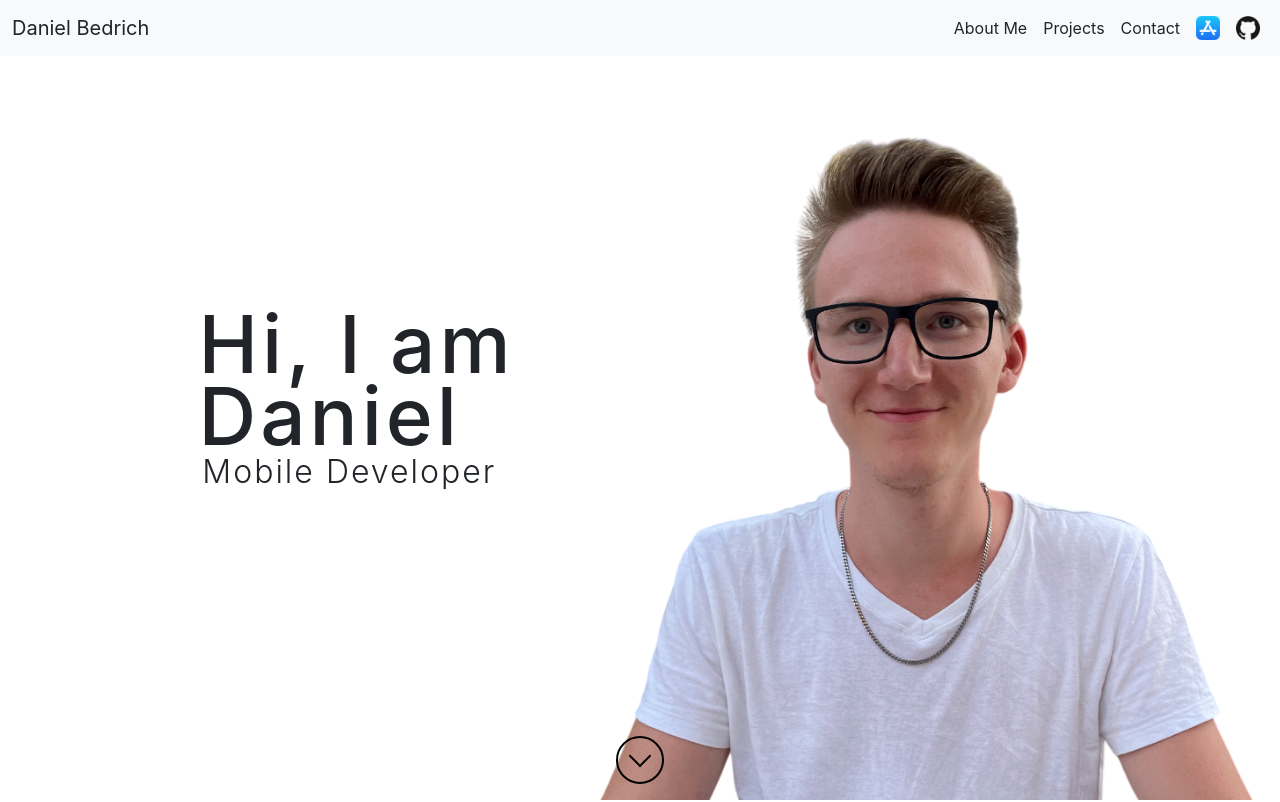
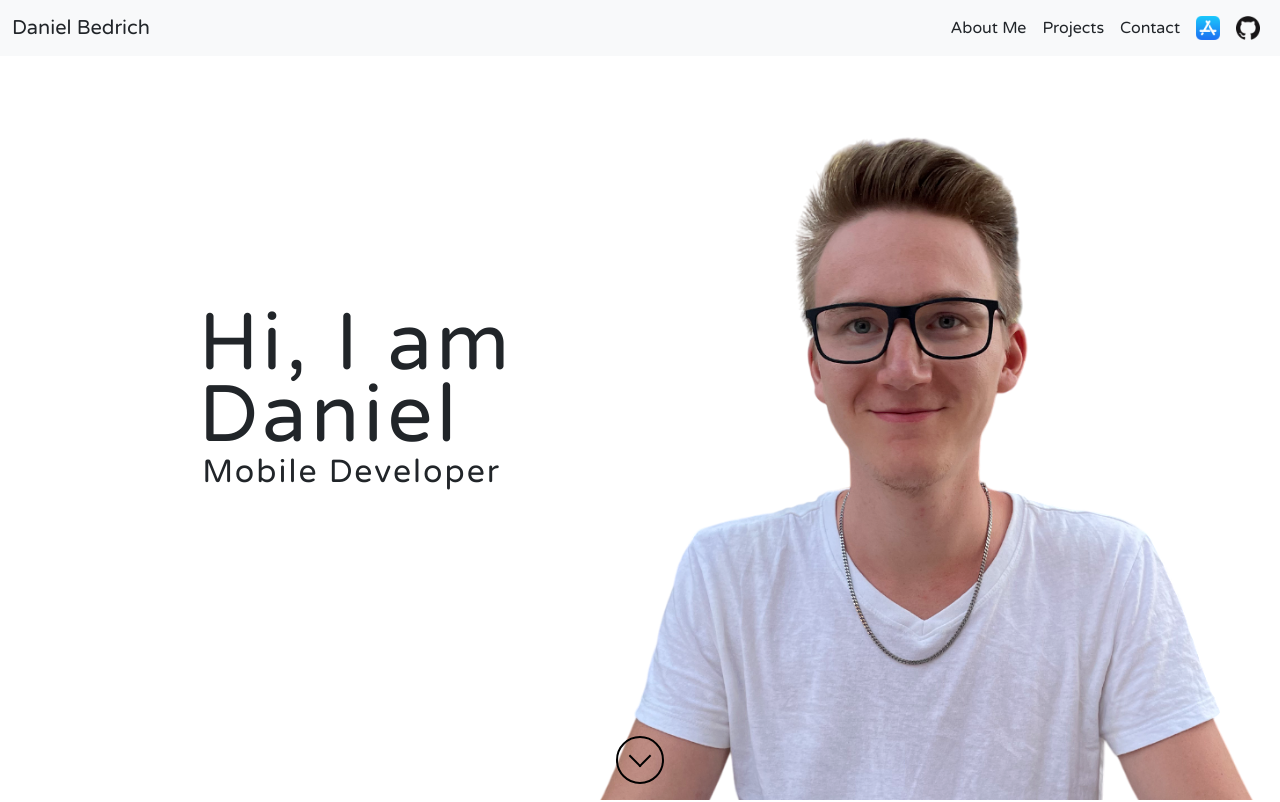
Before and after one commit to Hebrasco/hebrasco.github.io, a React (Create React App) app: page /#/ in a window 1280 px wide. Shown: the top 802 px of the page. Built offline with nearby package versions, Linux system fonts and the light colour scheme.

Commit message:
✨ Add new font

```diff
--- /dev/null
+++ b/src/assets/styles/custom.css
@@ -0,0 +1,8 @@
+@font-face {
+  font-family: 'Default';
+  src: url('../fonts/VarelaRound-Regular.ttf') format('truetype');
+}
+
+* {
+  font-family: 'Default';
+}
--- a/src/index.tsx
+++ b/src/index.tsx
@@ -6,9 +6,10 @@ import 'bootstrap/dist/css/bootstrap.min.css'
 
 import 'assets/styles/bootstrap-overrides.css'
 import 'assets/styles/default-overrides.css'
-
 import 'assets/styles/dark-mode-overrides.css'
 
+import 'assets/styles/custom.css'
+
 const container = document.getElementById('root')
-const root = createRoot(container!) // createRoot(container!) if you use TypeScript
+const root = createRoot(container!)
 root.render(<App />)
```
Also changed, not shown: src/assets/fonts/VarelaRound-Regular.ttf (added).
